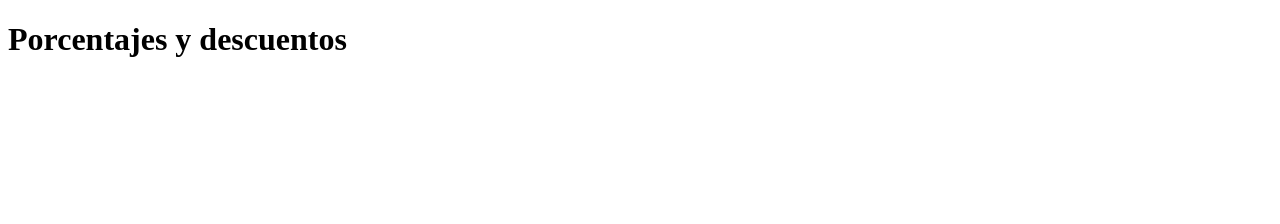
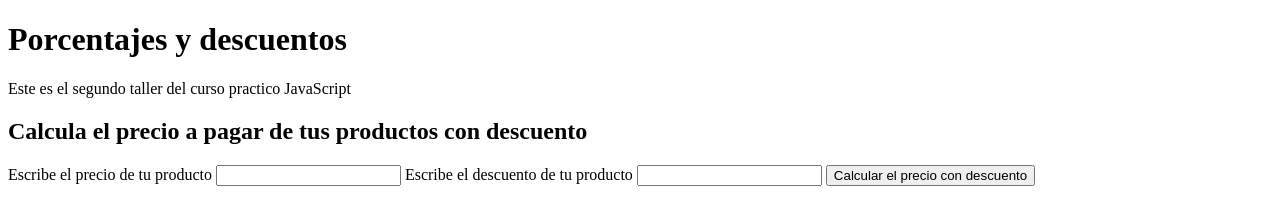
Before and after one commit to EAMR22/curso-practico-javascript, a plain HTML site: page descuentos.html in a window 1280 px wide. Drawn offline with Linux system fonts and the light colour scheme.

Commit message:
avance final del segundo taller

```diff
--- a/descuentos.html
+++ b/descuentos.html
@@ -7,9 +7,30 @@
     <title>Porcentajes y descuentos</title>
 </head>
 <body>
-    <h1>
-        Porcentajes y descuentos
-    </h1>
+    <header>
+        <h1>
+            Porcentajes y descuentos
+        </h1>
+        <p>Este es el segundo taller del curso practico JavaScript</p>
+    </header>
+
+    <section>
+        <h2>Calcula el precio a pagar de tus productos con descuento</h2>
+
+        <form>
+            <label for="InputPrice">Escribe el precio de tu producto</label>
+            <input id="InputPrice" type="number"/>
+
+            <label for="InputDiscount">Escribe el descuento de tu producto</label>
+            <input id="InputDiscount" type="number">
+
+            <button type="button" onclick="onClickButtonPriceDiscount()">
+                Calcular el precio con descuento
+            </button>
+
+            <p id="ResultP"></p>
+        </form>
+    </section>
 
     <script src="./descuentos.js"></script>
 </body>
--- a/descuentos.js
+++ b/descuentos.js
@@ -0,0 +1,32 @@
+function calcularPrecioConDescuento(precio, descuento){
+    const porcentajePrecioConDescuento = 100 - descuento;
+    const precioConDescuento = (precio * porcentajePrecioConDescuento) / 100;
+
+    return precioConDescuento;
+}
+
+function onClickButtonPriceDiscount(){
+    const inputPrice = document.getElementById("InputPrice"); // Traemos el valor del input que esta en el HTML.
+    const priceValue = inputPrice.value; //Traemos el valor que digito el usuario.
+
+    const inputDiscount = document.getElementById("InputDiscount");
+    const discountValue = inputDiscount.value;
+
+    const precioConDescuento = calcularPrecioConDescuento(priceValue, discountValue);
+
+    const resultP = document.getElementById("ResultP");
+    resultP.innerText = "El precio con descuento son: $" + precioConDescuento; //
+}
+
+/* Tratamos el console.log como si fuera un objeto
+console.log({
+    precioOriginal,
+    descuento,
+    porcentajePrecioConDescuento,
+    precioConDescuento
+});
+*/
+
+//innerHTML: Es una propiedad que manda u obtiene el contenido HTML de un elemento
+
+//innerText: Es una propiedad que manda u obtiene el texto contenido en un elemento especifico.
```
